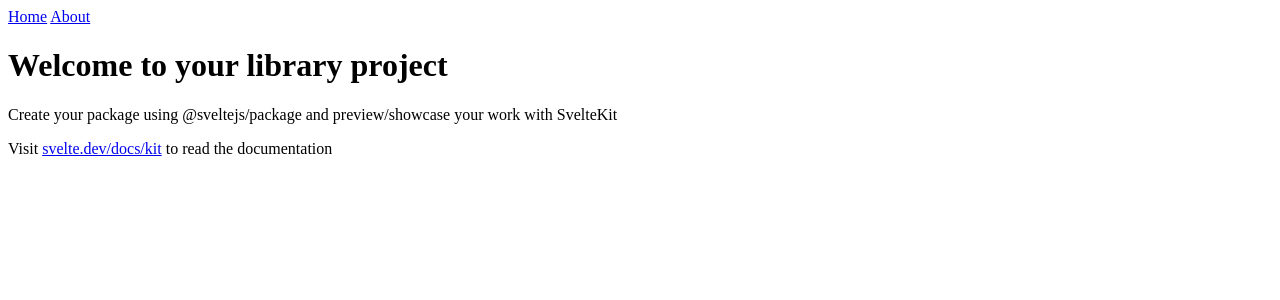
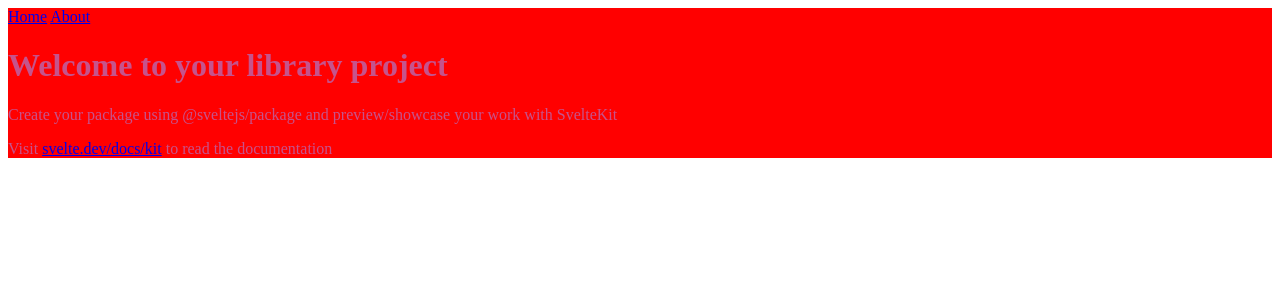
Before and after one commit to Shwartz/svelte5, a SvelteKit app: page / in a window 1280 px wide. Shown: the top 300 px of the page. Built offline with nearby package versions, Linux system fonts and the light colour scheme.

Commit message:
Support for SCSS and structure

```diff
--- a/package.json
+++ b/package.json
@@ -47,8 +47,10 @@
 		"prettier": "^3.3.2",
 		"prettier-plugin-svelte": "^3.2.6",
 		"publint": "^0.2.0",
+		"sass": "^1.83.0",
 		"svelte": "^5.0.0",
 		"svelte-check": "^4.0.0",
+		"svelte-preprocess": "^6.0.3",
 		"typescript": "^5.0.0",
 		"typescript-eslint": "^8.0.0",
 		"vite": "^6.0.0",
--- /dev/null
+++ b/src/app.scss
@@ -0,0 +1,6 @@
+@import "variables";
+
+.page {
+  background: red;
+  color: $base-color;
+}
--- a/src/routes/+layout.svelte
+++ b/src/routes/+layout.svelte
@@ -1,14 +1,17 @@
 <script lang="ts">
 	import { page } from '$app/stores';
+	import '../app.scss';
 </script>
 
 <svelte:head>
 	<title>{$page.data.title ?? 'global title'} | end</title>
 </svelte:head>
+<div class="page">
+	<nav>
+		<a href="/">Home</a>
+		<a href="/blog">About</a>
+	</nav>
 
-<nav>
-	<a href="/">Home</a>
-	<a href="/blog">About</a>
-</nav>
+	<slot />
 
-<slot />
+</div>
--- /dev/null
+++ b/src/variables.scss
@@ -0,0 +1 @@
+$base-color: #c6538c;
--- a/vite.config.ts
+++ b/vite.config.ts
@@ -1,5 +1,5 @@
+import { sveltekit } from '@sveltejs/kit/vite';
 import { defineConfig } from 'vitest/config';
-import { sveltekit } from '@sveltejs/kit/vite';
 
 export default defineConfig({
 	plugins: [sveltekit()],
```
Also changed, not shown: 1 other file (tests, documents, lock files or other folders).
